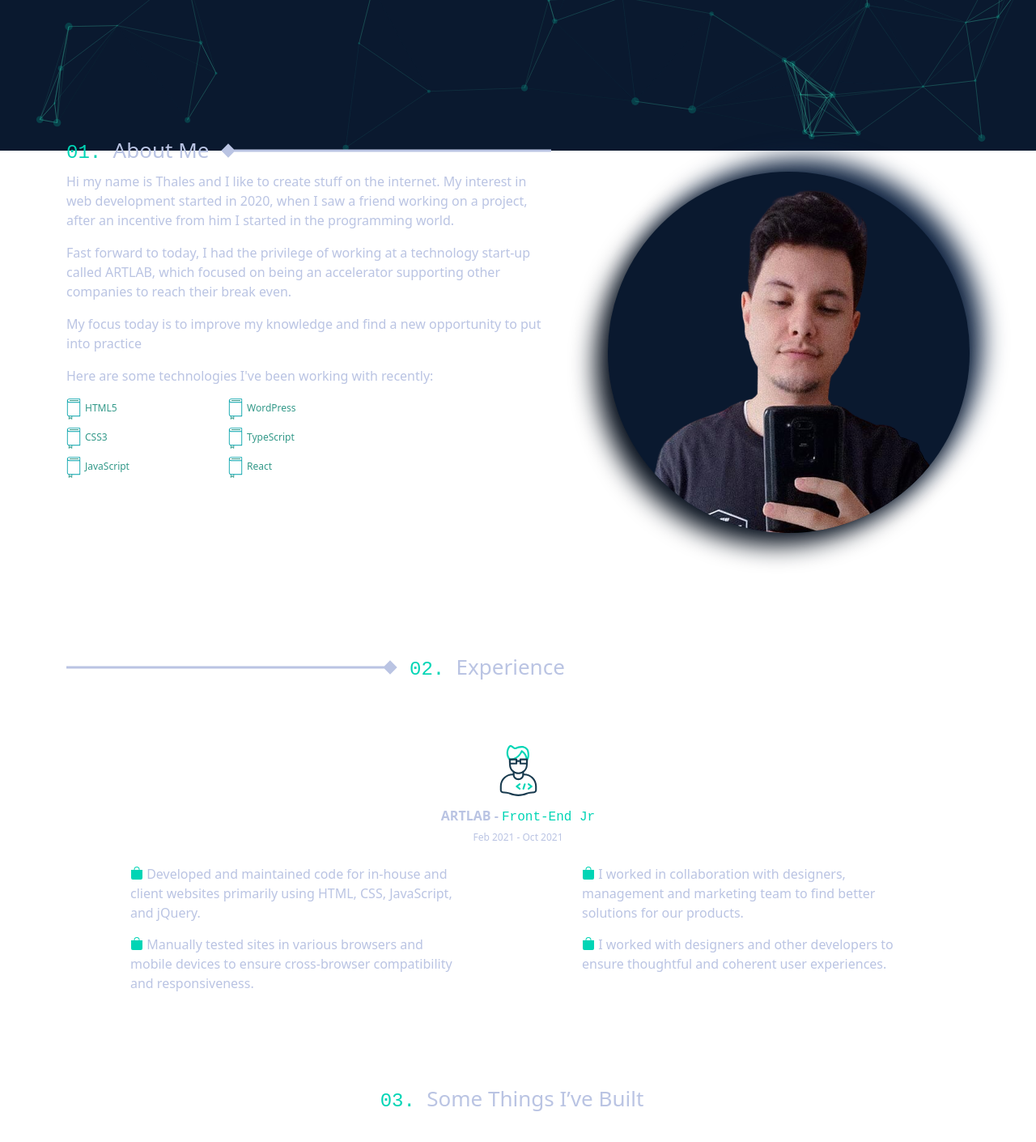
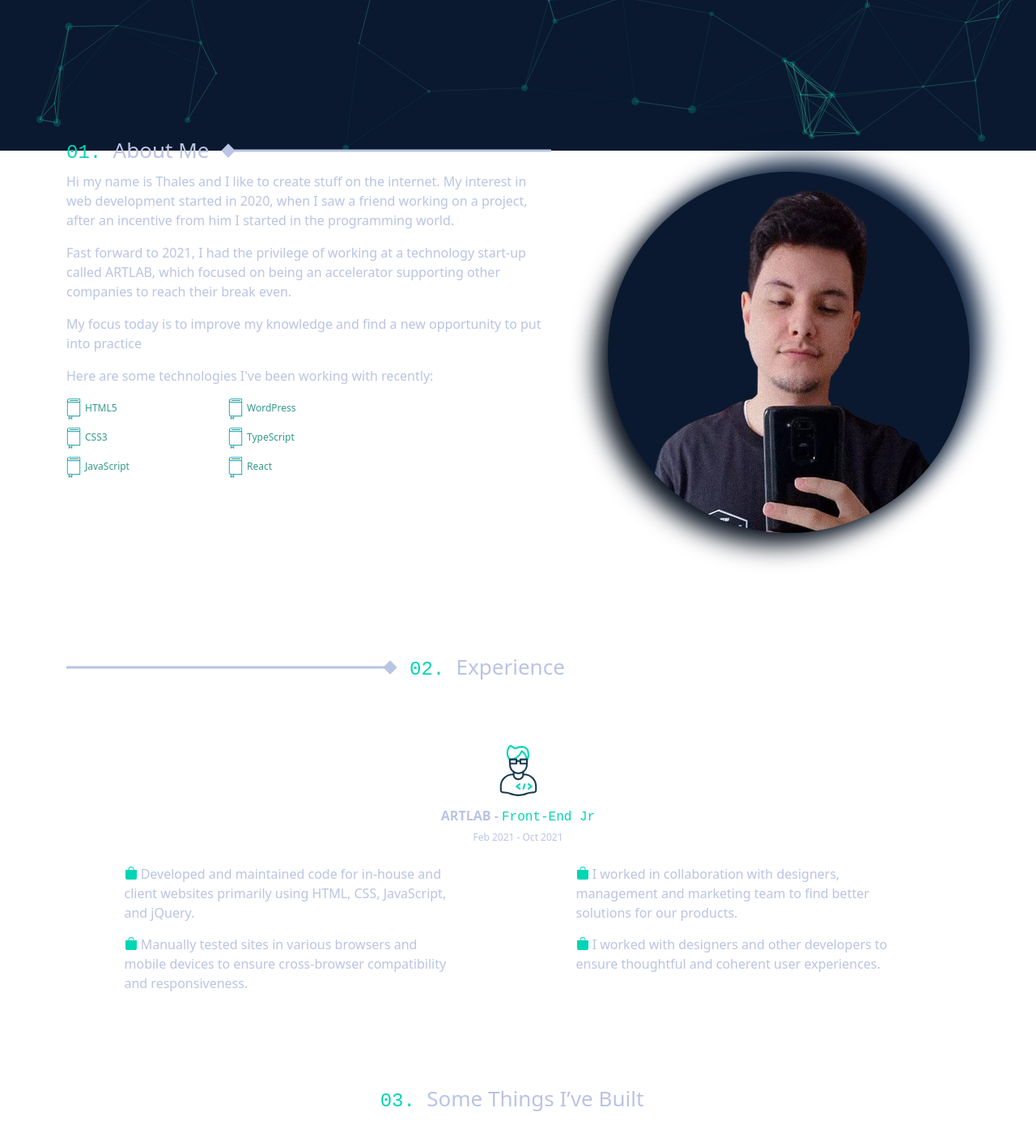
Before and after one commit to thalesfelippe/portfolio, a React (Create React App) app: page / in a window 1280 px wide. Shown: the part 614-2024 px from the top of the page at 81% size. Built offline with nearby package versions, Linux system fonts and the light colour scheme.

Commit message:
ultimos ajustes

```diff
--- a/src/App.css
+++ b/src/App.css
@@ -343,6 +343,7 @@ nav.navbar .navbar-nav a.nav-link.navbar-link.active {
 .experience-card-list li {
   color: #BAC4E3;
   margin-bottom: 15px;
+  margin-right: 15px;
   max-width: 400px;
 }
 
--- a/src/Components/About.js
+++ b/src/Components/About.js
@@ -17,7 +17,7 @@ export const About = () => {
                         interest in web development started in 2020, when I saw a friend
                         working on a project, after an incentive from him I started in the
                         programming world.</p>
-                        <p>Fast forward to today, I had the privilege of working at a technology
+                        <p>Fast forward to 2021, I had the privilege of working at a technology
                         start-up called ARTLAB, which focused on being an accelerator
                         supporting other companies to reach their break even.</p>
                         <p>My focus today is to improve my knowledge and find a new
--- a/src/Components/Intro.js
+++ b/src/Components/Intro.js
@@ -17,7 +17,7 @@ export const Intro = () => {
                     <h4 className="white-text-light">I’m a self-taught student, that has been working as a Front-End developer since 2021.</h4>
                 </div>
                 <div>
-                    <button onClick={()=> window.open("https://drive.google.com/file/d/1gGoByganvfWkQhfkwll7xzw0LlZMNtIE/view", "_blank")} className="btn btn-blue">Resume</button>
+                    <button onClick={()=> window.open("https://drive.google.com/file/d/1SZekjN34MNPuXvrNWsqUOHSHputG-HqF/view", "_blank")} className="btn btn-blue">Resume</button>
                 </div>
             </Container>
         </section>
```
